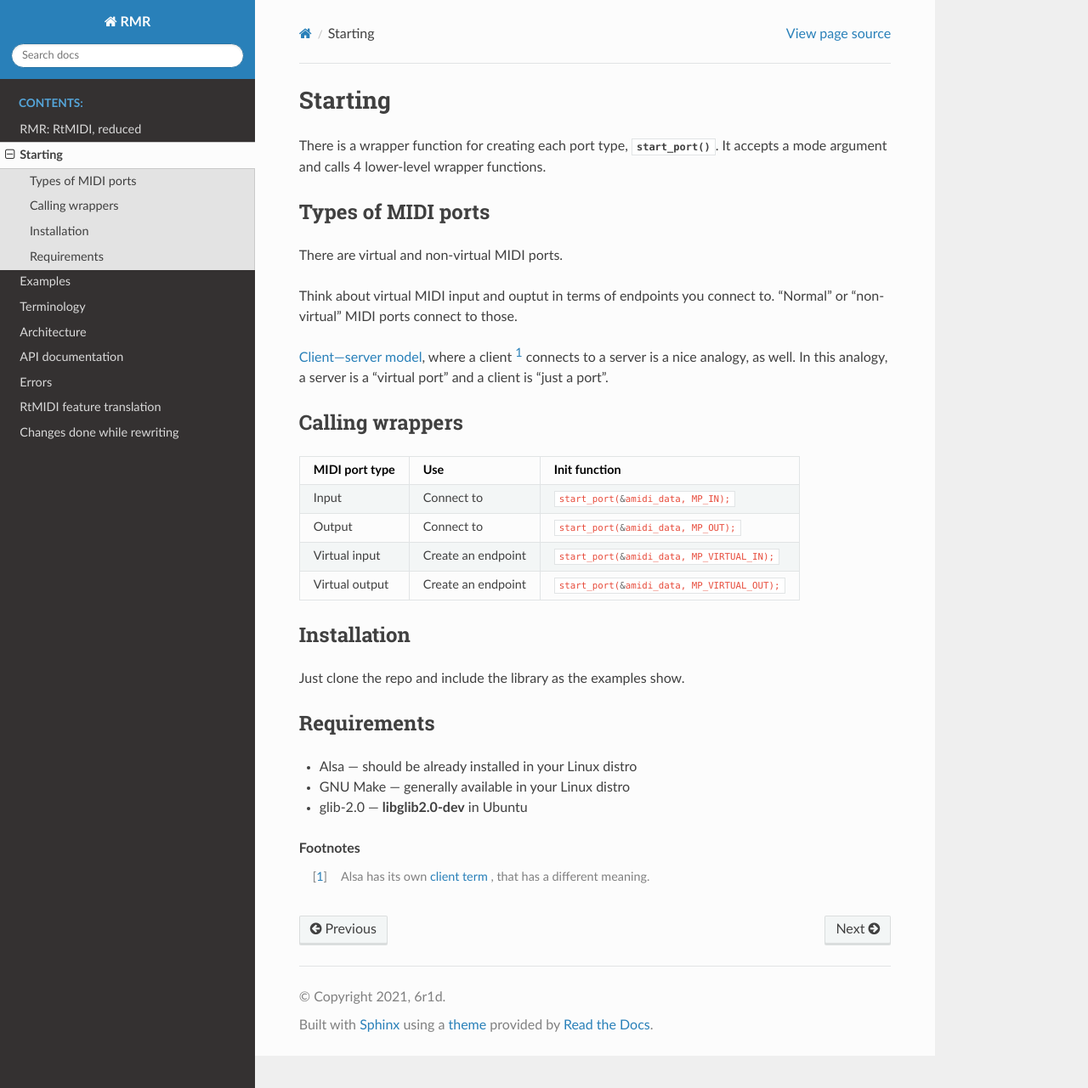
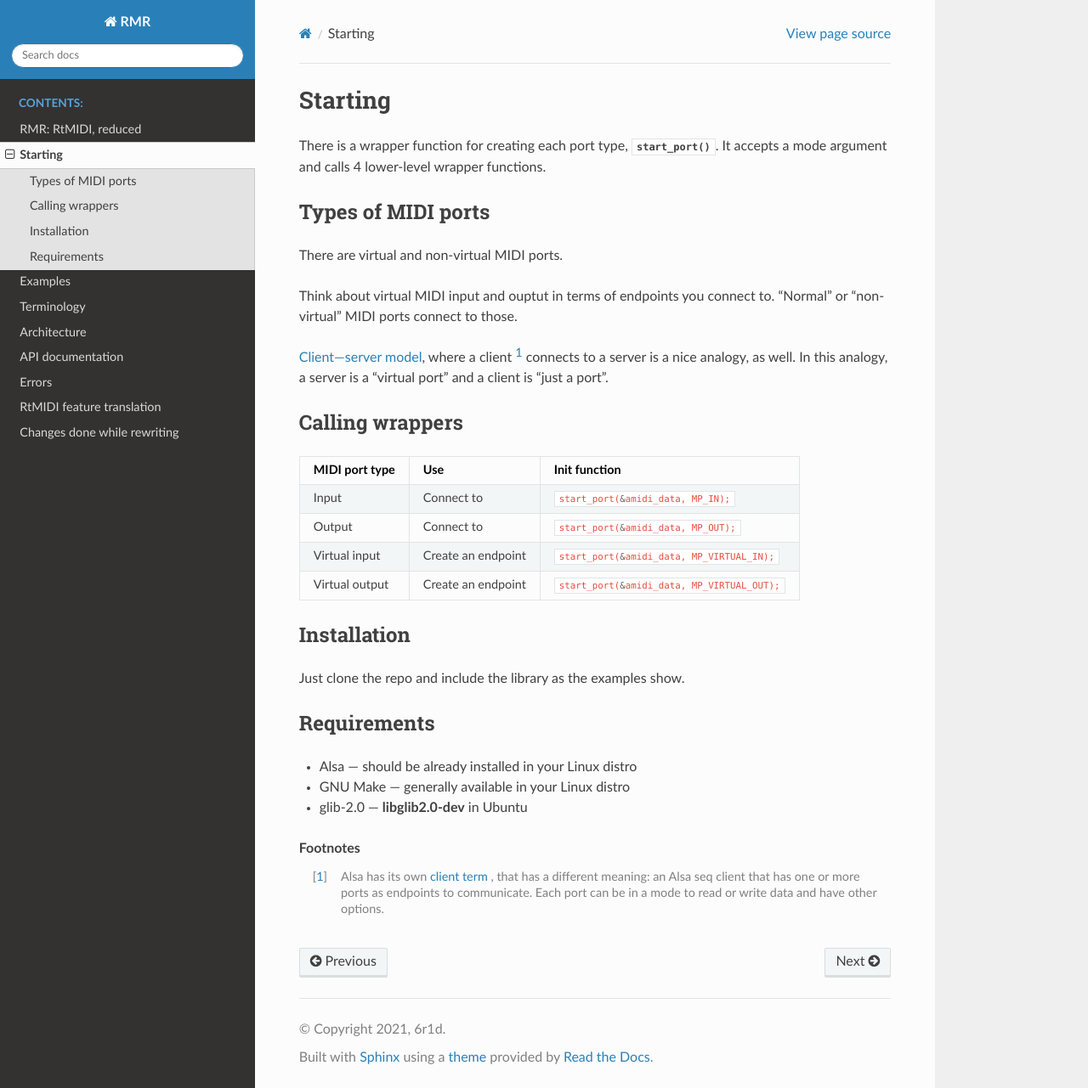
Before and after one commit to 6r1d/rmr, a Sphinx documentation site: the page built from doc/starting.rst, in a window 1280 px wide and 1281 px high. Shown: the whole window at 85% size. Built offline with Sphinx 7.4.7 and the Read the Docs theme 2.0.0, drawn with Linux system fonts in a browser that asks for light colours.

Commit message:
Improves docs

```diff
--- a/doc/starting.rst
+++ b/doc/starting.rst
@@ -50,4 +50,6 @@ Requirements
 
 .. [#client_term] Alsa has its own
                   `client term <https://www.alsa-project.org/alsa-doc/alsa-lib/seq.html#seq_client>`_ ,
-                  that has a different meaning.
+                  that has a different meaning: an Alsa seq client that has one or more
+                  ports as endpoints to communicate. Each port can be in a mode to read or write data
+                  and have other options.
```
Also changed, not shown: 1 other file.
